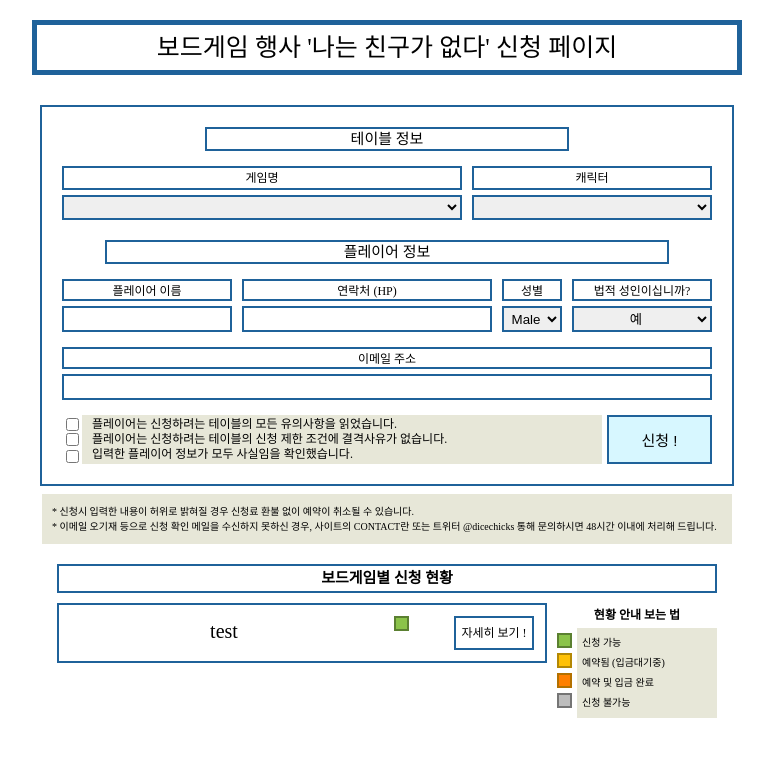
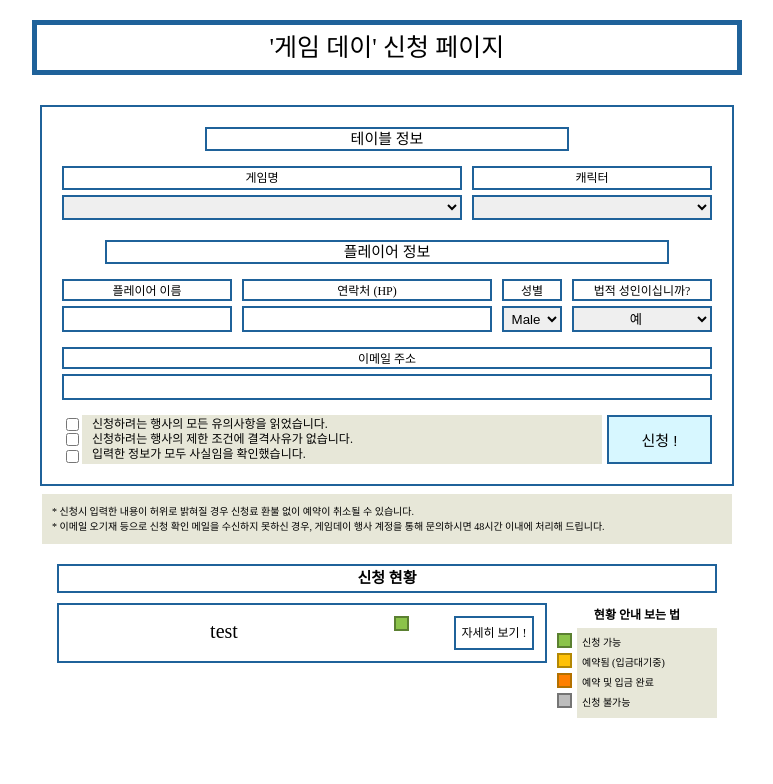
Before and after one commit to koyouhun/mysite, a Django app: page / in a window 1280 px wide. Shown: the top 784 px of the page, without its empty margins (253-1026 px from the left). Before the commit the page ends 718 px from the top, so only its background shows below. Run offline with Django 3.2, Linux system fonts and the light colour scheme; data comes from the database, SQL or seed files in the repository; both versions use the stored data as it was after the commit; lists and menus that the app fills with data are empty; some libraries are stand-ins or nearby versions.

Commit message:
게임데이

```diff
--- a/mysite/apps/mail/cron.py
+++ b/mysite/apps/mail/cron.py
@@ -14,7 +14,7 @@ def email_sending():
                 'player_reg_date': mail.player_reg_date.astimezone(timezone('Asia/Seoul')).strftime("%Y-%m-%d %H:%M")}
 
         EmailMessage(
-            '[나는 친구가 없다] 신청 확인',
+            '[게임데이] 신청 확인',
             player_regist_template % data,
             to=[mail.player_email]
         ).send()
--- a/mysite/settings.py
+++ b/mysite/settings.py
@@ -126,8 +126,8 @@ LOCALE_PATH = os.path.join(BASE_DIR, '/mysite/locale')
 # Email
 EMAIL_USE_TLS = True
 EMAIL_HOST = 'smtp.gmail.com'
-EMAIL_HOST_USER = 'dicechicks@gmail.com'
-EMAIL_HOST_PASSWORD = 'wlsWkfhgoTdma'
+EMAIL_HOST_USER = 'Real8849858@gmail.com'
+EMAIL_HOST_PASSWORD = 'sanghoon97'
 EMAIL_PORT = 587
 
 
--- a/mysite/templates/player/player_regist.html
+++ b/mysite/templates/player/player_regist.html
@@ -16,7 +16,7 @@
     {% if success == 'POST_FAIL' %}<div style="background-color: #FF5722; line-height: 30px; text-align: center; color: #ffffff;">{{ error | linebreaksbr }}</div>{% endif %}
     <div class="container body">
         <div class="header_container">
-            <div class="header_title">보드게임 행사 '나는 친구가 없다' 신청 페이지</div>
+            <div class="header_title">'게임 데이' 신청 페이지</div>
         </div>
         <div class="body_container">
             <form class="regist_form" id="regist_form" method="post" action="{% url "regist" %}">
@@ -73,9 +73,9 @@
                                     {{ form.agree_face }}
                                 </div>
                                 <div class="player_agree_lables">
-                                    <label for="agree_read_all">플레이어는 신청하려는 테이블의 모든 유의사항을 읽었습니다.</label>
-                                    <label for="agree_no_problem">플레이어는 신청하려는 테이블의 신청 제한 조건에 결격사유가 없습니다.</label>
-                                    <label for="agree_fact">입력한 플레이어 정보가 모두 사실임을 확인했습니다.</label>
+                                    <label for="agree_read_all">신청하려는 행사의 모든 유의사항을 읽었습니다.</label>
+                                    <label for="agree_no_problem">신청하려는 행사의 제한 조건에 결격사유가 없습니다.</label>
+                                    <label for="agree_fact">입력한 정보가 모두 사실임을 확인했습니다.</label>
                                 </div>
                             </div>
                             <input type="submit" class="player_submit" id="player_submit" value="신청 !">
@@ -85,11 +85,11 @@
             </form>
             <div class="player_warning">
                 * 신청시 입력한 내용이 허위로 밝혀질 경우 신청료 환불 없이 예약이 취소될 수 있습니다.<br>
-                * 이메일 오기재 등으로 신청 확인 메일을 수신하지 못하신 경우, 사이트의 CONTACT란 또는 트위터 @dicechicks 통해 문의하시면 48시간 이내에 처리해 드립니다.
+                * 이메일 오기재 등으로 신청 확인 메일을 수신하지 못하신 경우, 게임데이 행사 계정을 통해 문의하시면 48시간 이내에 처리해 드립니다.
             </div>
         </div>
         <div class="footer_container">
-            <div class="footer_title">보드게임별 신청 현황</div>
+            <div class="footer_title">신청 현황</div>
             <div class="footer_scenario_container">
             {% for scenario in scenarios %}
                 <div class="footer_scenario">
@@ -143,6 +143,7 @@
                 </div>
             </div>
         </div>
+        <div style="width: 100px; margin-bottom: 500px"></div>
     </div>
 </body>
 </html>
```
Also changed, not shown: mysite/templates/email/template.py (+5 -5 lines), db.sqlite3.
